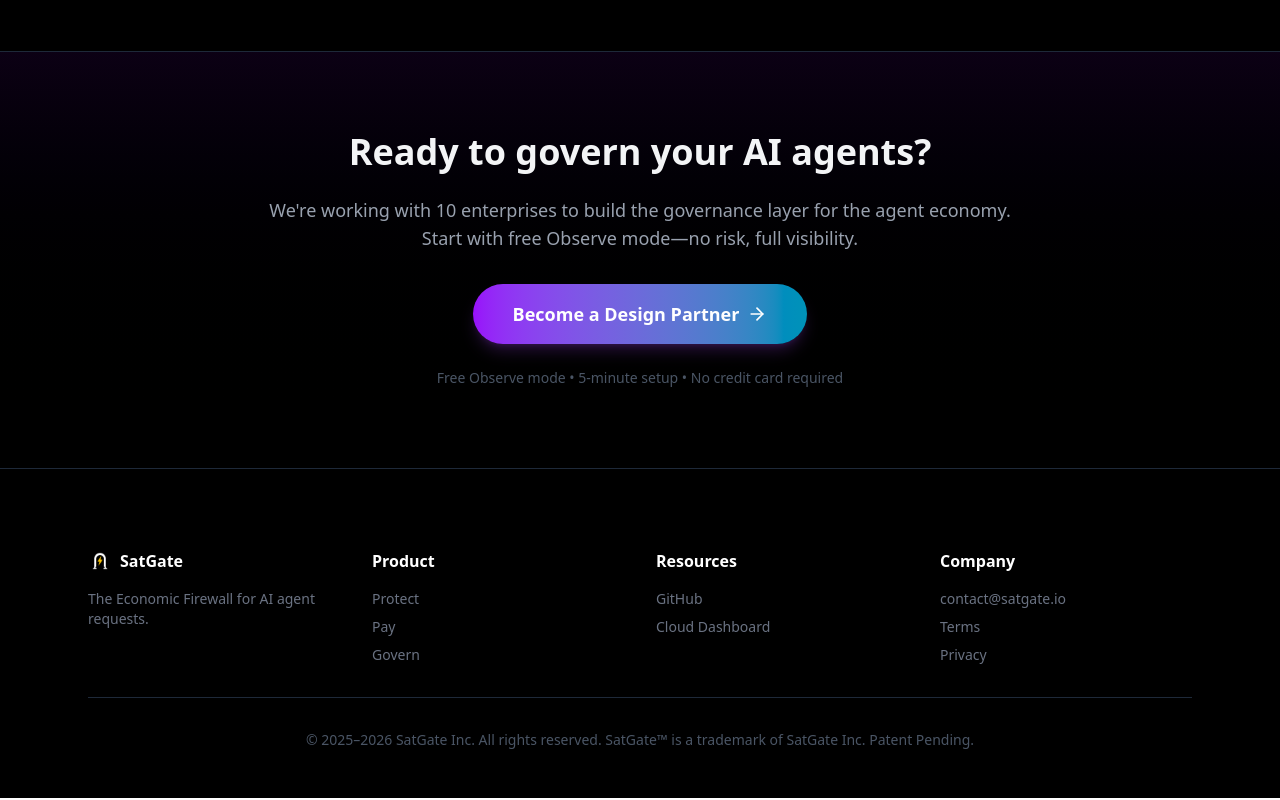
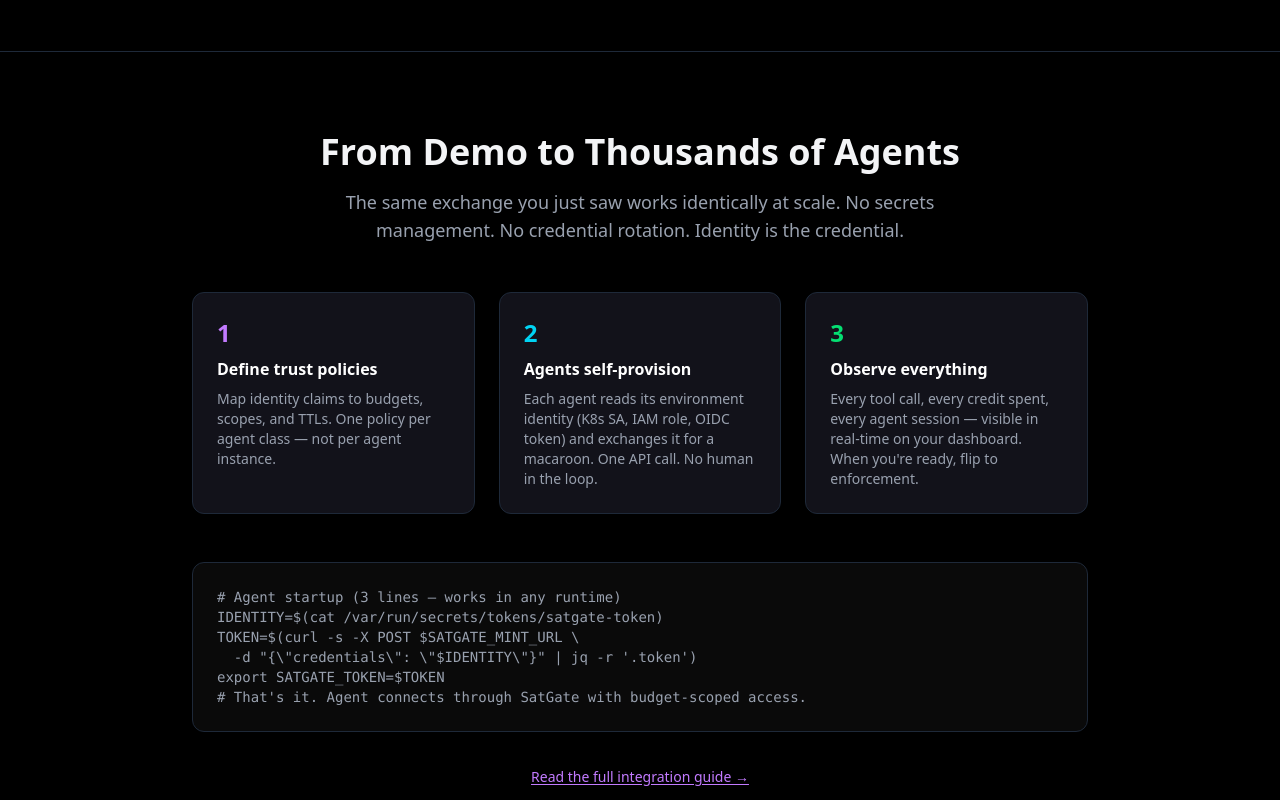
Before and after one commit to SatGate-io/satgate, a Next.js app in the folder satgate-landing/: page /govern in a window 1280 px wide. Shown: the part 7280-8080 px from the top of the page. Built offline with nearby package versions, Linux system fonts and the light colour scheme.

Commit message:
feat: add 'From Demo to Thousands' section on /govern
3-step scale pattern: trust policies → self-provision → observe.
Includes code snippet showing 3-line agent startup.

```diff
--- a/satgate-landing/app/govern/page.tsx
+++ b/satgate-landing/app/govern/page.tsx
@@ -673,6 +673,56 @@ export default function GovernPage() {
         </div>
       </section>
 
+      {/* At Scale */}
+      <section className="py-20 px-6 border-t border-gray-800">
+        <div className="max-w-4xl mx-auto">
+          <div className="text-center mb-12">
+            <h2 className="text-3xl md:text-4xl font-bold mb-4">
+              From Demo to Thousands of Agents
+            </h2>
+            <p className="text-gray-400 text-lg max-w-2xl mx-auto">
+              The same exchange you just saw works identically at scale. No secrets management. No credential rotation. Identity is the credential.
+            </p>
+          </div>
+
+          <div className="grid grid-cols-1 md:grid-cols-3 gap-6 mb-12">
+            <div className="bg-[#12121a] border border-gray-800 rounded-xl p-6">
+              <div className="text-2xl font-bold text-purple-400 mb-2">1</div>
+              <h3 className="text-white font-semibold mb-2">Define trust policies</h3>
+              <p className="text-gray-400 text-sm">Map identity claims to budgets, scopes, and TTLs. One policy per agent class — not per agent instance.</p>
+            </div>
+            <div className="bg-[#12121a] border border-gray-800 rounded-xl p-6">
+              <div className="text-2xl font-bold text-cyan-400 mb-2">2</div>
+              <h3 className="text-white font-semibold mb-2">Agents self-provision</h3>
+              <p className="text-gray-400 text-sm">Each agent reads its environment identity (K8s SA, IAM role, OIDC token) and exchanges it for a macaroon. One API call. No human in the loop.</p>
+            </div>
+            <div className="bg-[#12121a] border border-gray-800 rounded-xl p-6">
+              <div className="text-2xl font-bold text-green-400 mb-2">3</div>
+              <h3 className="text-white font-semibold mb-2">Observe everything</h3>
+              <p className="text-gray-400 text-sm">Every tool call, every credit spent, every agent session — visible in real-time on your dashboard. When you&apos;re ready, flip to enforcement.</p>
+            </div>
+          </div>
+
+          <div className="bg-[#0a0a0a] border border-gray-800 rounded-xl p-6 font-mono text-sm text-gray-400 overflow-x-auto">
+            <pre>{`# Agent startup (3 lines — works in any runtime)
+IDENTITY=$(cat /var/run/secrets/tokens/satgate-token)
+TOKEN=$(curl -s -X POST $SATGATE_MINT_URL \\
+  -d "{\\"credentials\\": \\"$IDENTITY\\"}" | jq -r '.token')
+export SATGATE_TOKEN=$TOKEN
+# That's it. Agent connects through SatGate with budget-scoped access.`}</pre>
+          </div>
+
+          <div className="text-center mt-8">
+            <Link
+              href="https://cloud.satgate.io/docs/guides/mint-identity"
+              className="text-purple-400 hover:text-purple-300 transition text-sm underline underline-offset-2"
+            >
+              Read the full integration guide →
+            </Link>
+          </div>
+        </div>
+      </section>
+
       {/* Final CTA */}
       <section className="py-20 px-6 border-t border-gray-800 bg-gradient-to-b from-purple-950/20 to-black">
         <div className="max-w-3xl mx-auto text-center">
```
